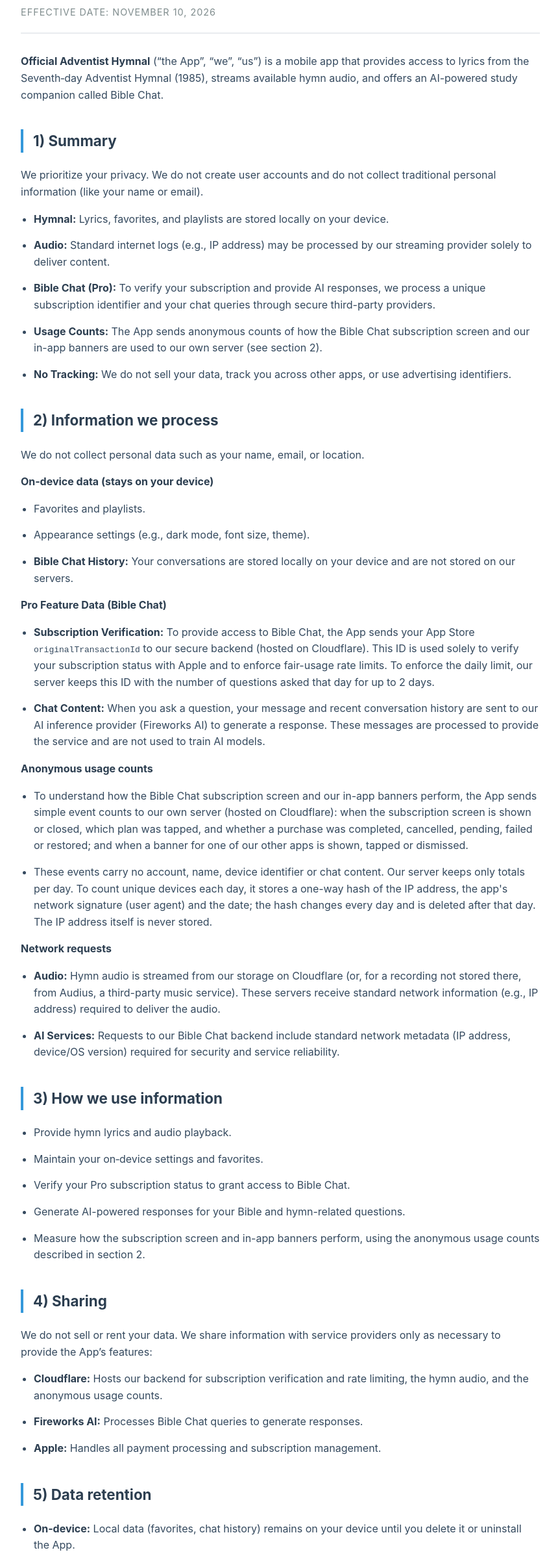
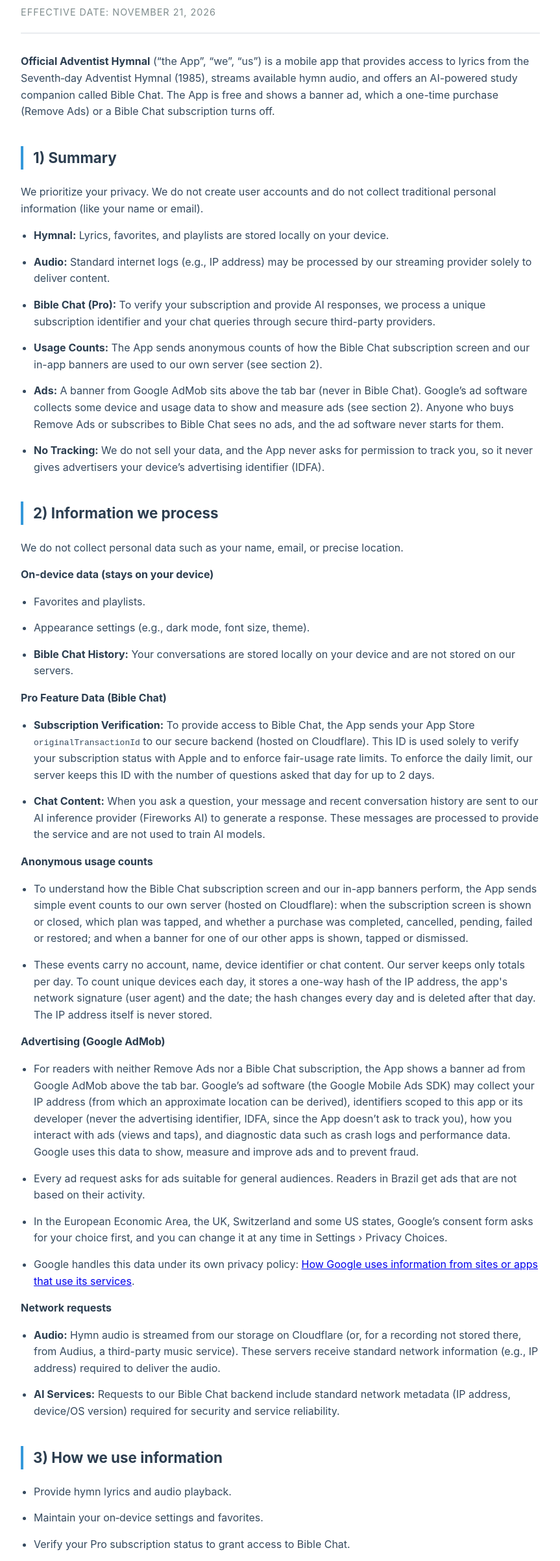
Before and after one commit to josephb524/SDA-Hymnal-Privacy, a plain HTML site: page index.html in a window 1280 px wide. Shown: the part 139-2542 px from the top of the page at 65% size, without its empty margins (208-1071 px from the left). Drawn offline with Linux system fonts and the light colour scheme.

Commit message:
Privacy policy: Google AdMob banner, consent and Privacy Choices, Remove Ads
Co-Authored-By: Claude Opus 5.5 <noreply@anthropic.com>

```diff
--- a/index.html
+++ b/index.html
@@ -107,10 +107,10 @@
 <div class="container">
     <header>
         <h1>Privacy Policy</h1>
-        <div class="effective-date">Effective date: November 10, 2026</div>
+        <div class="effective-date">Effective date: November 21, 2026</div>
     </header>
 
-    <p><strong>Official Adventist Hymnal</strong> (“the App”, “we”, “us”) is a mobile app that provides access to lyrics from the Seventh‑day Adventist Hymnal (1985), streams available hymn audio, and offers an AI-powered study companion called Bible Chat.</p>
+    <p><strong>Official Adventist Hymnal</strong> (“the App”, “we”, “us”) is a mobile app that provides access to lyrics from the Seventh‑day Adventist Hymnal (1985), streams available hymn audio, and offers an AI-powered study companion called Bible Chat. The App is free and shows a banner ad, which a one-time purchase (Remove Ads) or a Bible Chat subscription turns off.</p>
 
     <h3>1) Summary</h3>
     <p>We prioritize your privacy. We do not create user accounts and do not collect traditional personal information (like your name or email).</p>
@@ -119,11 +119,12 @@
         <li><strong>Audio:</strong> Standard internet logs (e.g., IP address) may be processed by our streaming provider solely to deliver content.</li>
         <li><strong>Bible Chat (Pro):</strong> To verify your subscription and provide AI responses, we process a unique subscription identifier and your chat queries through secure third-party providers.</li>
         <li><strong>Usage Counts:</strong> The App sends anonymous counts of how the Bible Chat subscription screen and our in-app banners are used to our own server (see section 2).</li>
-        <li><strong>No Tracking:</strong> We do not sell your data, track you across other apps, or use advertising identifiers.</li>
+        <li><strong>Ads:</strong> A banner from Google AdMob sits above the tab bar (never in Bible Chat). Google’s ad software collects some device and usage data to show and measure ads (see section 2). Anyone who buys Remove Ads or subscribes to Bible Chat sees no ads, and the ad software never starts for them.</li>
+        <li><strong>No Tracking:</strong> We do not sell your data, and the App never asks for permission to track you, so it never gives advertisers your device’s advertising identifier (IDFA).</li>
     </ul>
 
     <h3>2) Information we process</h3>
-    <p>We do not collect personal data such as your name, email, or location.</p>
+    <p>We do not collect personal data such as your name, email, or precise location.</p>
 
     <p><strong>On‑device data (stays on your device)</strong></p>
     <ul>
@@ -144,6 +145,14 @@
         <li>These events carry no account, name, device identifier or chat content. Our server keeps only totals per day. To count unique devices each day, it stores a one-way hash of the IP address, the app's network signature (user agent) and the date; the hash changes every day and is deleted after that day. The IP address itself is never stored.</li>
     </ul>
 
+    <p><strong>Advertising (Google AdMob)</strong></p>
+    <ul>
+        <li>For readers with neither Remove Ads nor a Bible Chat subscription, the App shows a banner ad from Google AdMob above the tab bar. Google’s ad software (the Google Mobile Ads SDK) may collect your IP address (from which an approximate location can be derived), identifiers scoped to this app or its developer (never the advertising identifier, IDFA, since the App doesn’t ask to track you), how you interact with ads (views and taps), and diagnostic data such as crash logs and performance data. Google uses this data to show, measure and improve ads and to prevent fraud.</li>
+        <li>Every ad request asks for ads suitable for general audiences. Readers in Brazil get ads that are not based on their activity.</li>
+        <li>In the European Economic Area, the UK, Switzerland and some US states, Google’s consent form asks for your choice first, and you can change it at any time in Settings › Privacy Choices.</li>
+        <li>Google handles this data under its own privacy policy: <a href="https://policies.google.com/technologies/partner-sites">How Google uses information from sites or apps that use its services</a>.</li>
+    </ul>
+
     <p><strong>Network requests</strong></p>
     <ul>
         <li><strong>Audio:</strong> Hymn audio is streamed from our storage on Cloudflare (or, for a recording not stored there, from Audius, a third-party music service). These servers receive standard network information (e.g., IP address) required to deliver the audio.</li>
@@ -157,6 +166,7 @@
         <li>Verify your Pro subscription status to grant access to Bible Chat.</li>
         <li>Generate AI-powered responses for your Bible and hymn-related questions.</li>
         <li>Measure how the subscription screen and in-app banners perform, using the anonymous usage counts described in section 2.</li>
+        <li>Show the banner ad that helps keep the App free (Google AdMob), unless you bought Remove Ads or subscribe to Bible Chat.</li>
     </ul>
 
     <h3>4) Sharing</h3>
@@ -165,6 +175,7 @@
         <li><strong>Cloudflare:</strong> Hosts our backend for subscription verification and rate limiting, the hymn audio, and the anonymous usage counts.</li>
         <li><strong>Fireworks AI:</strong> Processes Bible Chat queries to generate responses.</li>
         <li><strong>Apple:</strong> Handles all payment processing and subscription management.</li>
+        <li><strong>Google (AdMob):</strong> Serves the banner ad and receives the advertising data described in section 2, under Google’s own privacy policy.</li>
     </ul>
 
     <h3>5) Data retention</h3>
@@ -179,11 +190,12 @@
     <ul>
         <li><strong>Delete Chat History:</strong> You can clear your conversations within the Bible Chat settings.</li>
         <li><strong>Manage Subscription:</strong> Subscriptions are managed entirely through your Apple ID settings.</li>
+        <li><strong>Ads:</strong> Remove Ads (a one-time purchase in Settings) or a Bible Chat subscription turns the ads off. Where the law requires it, Settings › Privacy Choices lets you change your ad consent at any time.</li>
         <li><strong>App Analytics:</strong> Any crash reporting or system analytics are governed by your global Apple settings.</li>
     </ul>
 
     <h3>7) Children’s privacy</h3>
-    <p>The App is suitable for a general audience. We do not knowingly collect or solicit personal information from children.</p>
+    <p>The App is suitable for a general audience. We do not knowingly collect or solicit personal information from children. Ads are limited to content suitable for general audiences.</p>
 
     <h3>8) Security</h3>
     <p>We use industry-standard HTTPS encryption for all communication between the App, our backend, and AI providers.</p>
@@ -203,7 +215,7 @@
         <ul>
             <li><strong>Data Used to Track You:</strong> None</li>
             <li><strong>Data Linked to You:</strong> Identifiers (the subscription's transaction ID), Purchases (subscription status and purchase results), Usage Data (product interaction, including the daily Bible Chat question count).</li>
-            <li><strong>Data Not Linked to You:</strong> Usage Data (advertising data: views and taps of the banners for our other apps).</li>
+            <li><strong>Data Not Linked to You:</strong> Usage Data (advertising data: views and taps of the banners for our other apps and of the AdMob ad; product interaction with the ad), Identifiers (a device ID used by Google’s ad software, not the IDFA), Location (coarse location derived from the IP address, for ads), Diagnostics (crash and performance data from Google’s ad software).</li>
         </ul>
     </div>
 </div>
```
